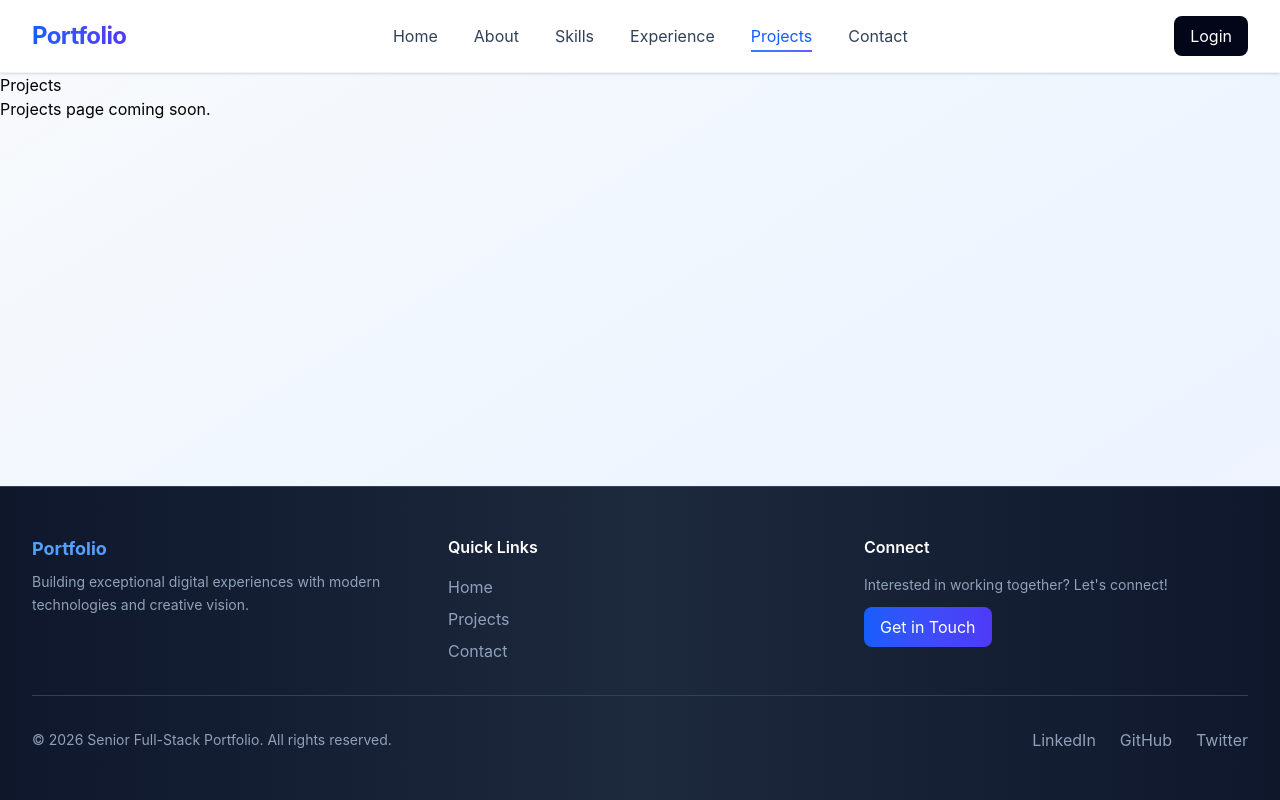
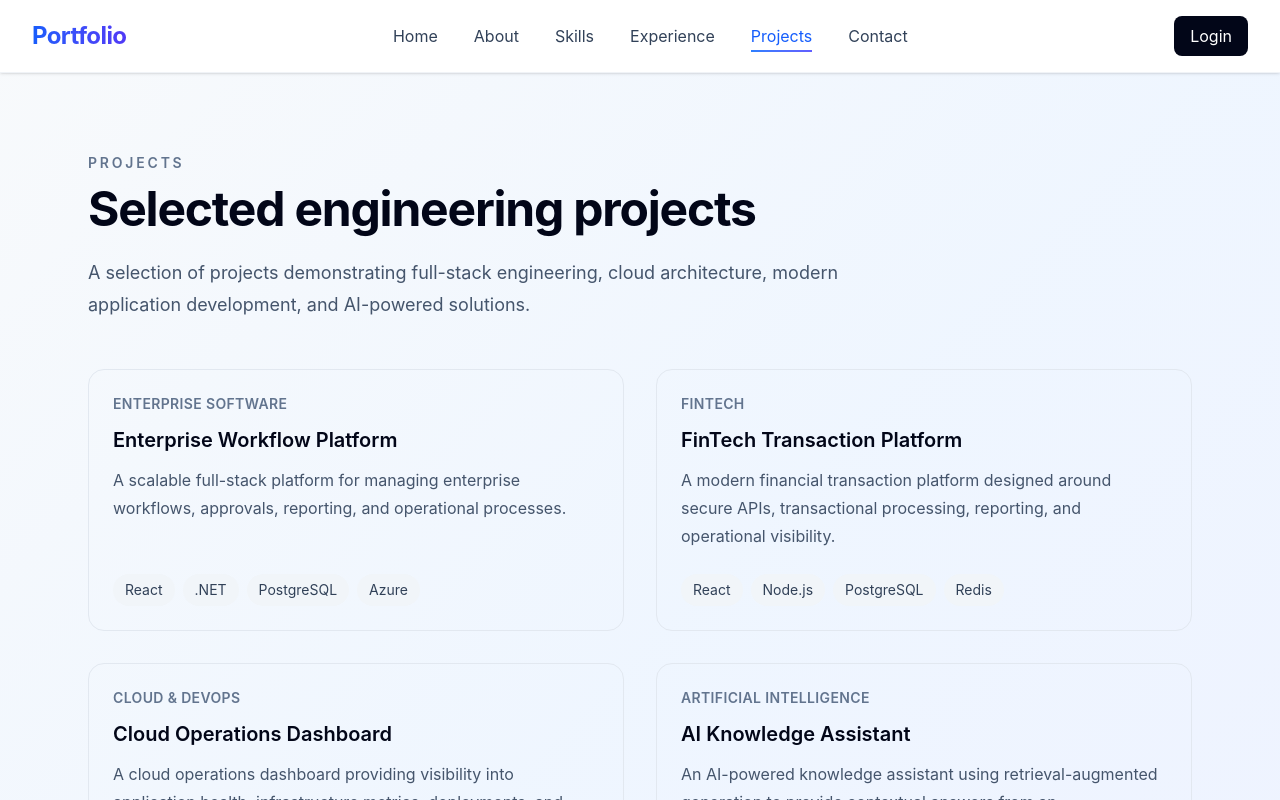
Before and after one commit to tluoy/senior-fullstack-portfolio, a React (Vite) app: page /projects in a window 1280 px wide. Shown: the top 800 px of the page. Built offline with nearby package versions, Linux system fonts and the light colour scheme.

Commit message:
feat(projects): implement projects page layout and content

```diff
--- a/src/pages/ProjectsPage.tsx
+++ b/src/pages/ProjectsPage.tsx
@@ -1,10 +1,41 @@
+import ProjectCard from "../components/ui/ProjectCard";
+import { projects } from "../data/projects";
+
 function ProjectsPage() {
   return (
-    <main>
-      <h1>Projects</h1>
-      <p>Projects page coming soon.</p>
+    <main className="mx-auto max-w-6xl px-6 py-20">
+      <div className="max-w-3xl">
+        <p className="text-sm font-semibold uppercase tracking-[0.2em] text-slate-500">
+          Projects
+        </p>
+
+        <h1 className="mt-3 text-4xl font-bold tracking-tight text-slate-950 sm:text-5xl">
+          Selected engineering projects
+        </h1>
+
+        <p className="mt-6 text-lg leading-8 text-slate-600">
+          A selection of projects demonstrating full-stack engineering,
+          cloud architecture, modern application development, and
+          AI-powered solutions.
+        </p>
+      </div>
+
+      <section
+        aria-labelledby="projects-heading"
+        className="mt-12"
+      >
+        <h2 id="projects-heading" className="sr-only">
+          Project portfolio
+        </h2>
+
+        <div className="grid gap-8 md:grid-cols-2">
+          {projects.map((project) => (
+            <ProjectCard key={project.title} project={project} />
+          ))}
+        </div>
+      </section>
     </main>
-  )
+  );
 }
 
-export default ProjectsPage
+export default ProjectsPage;
```
